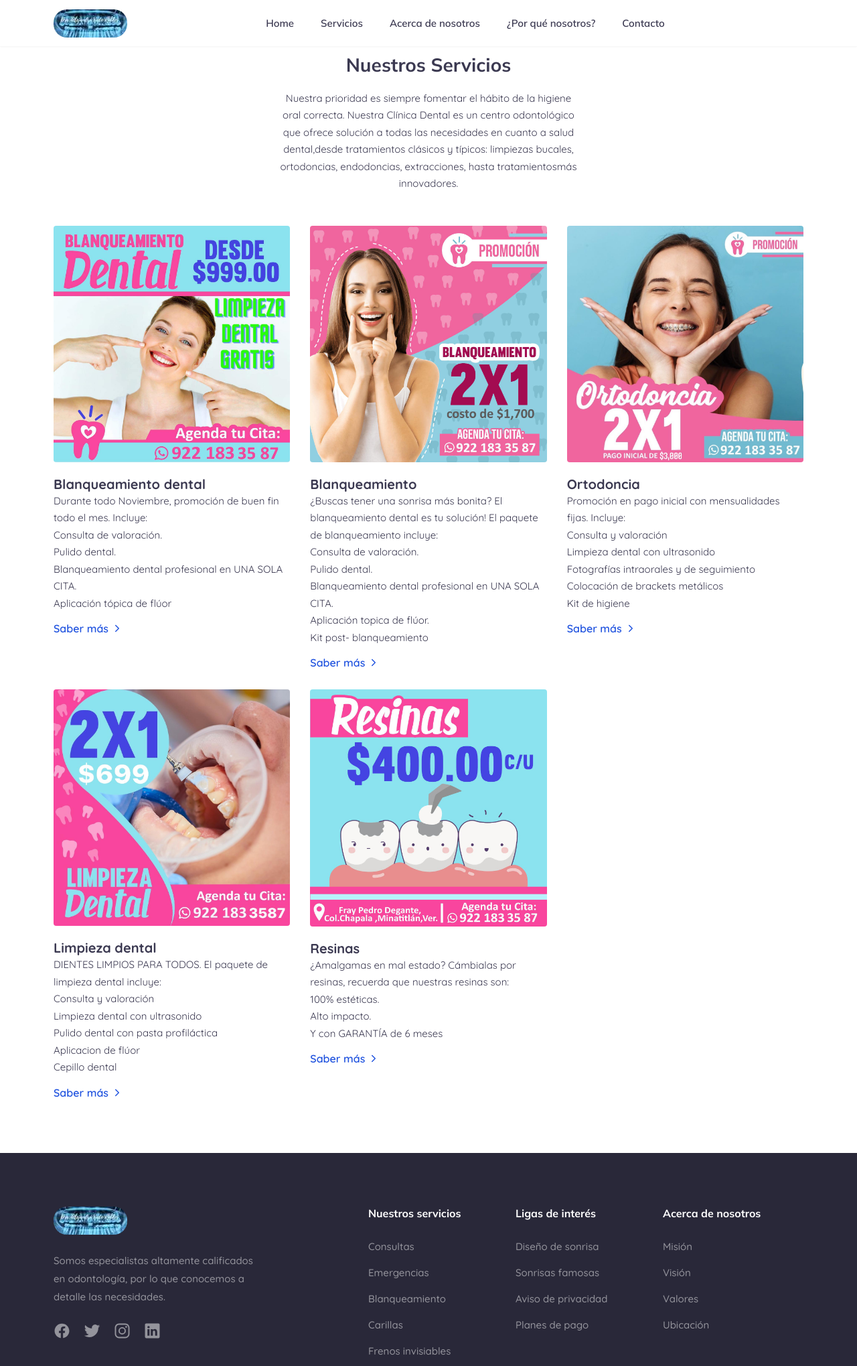
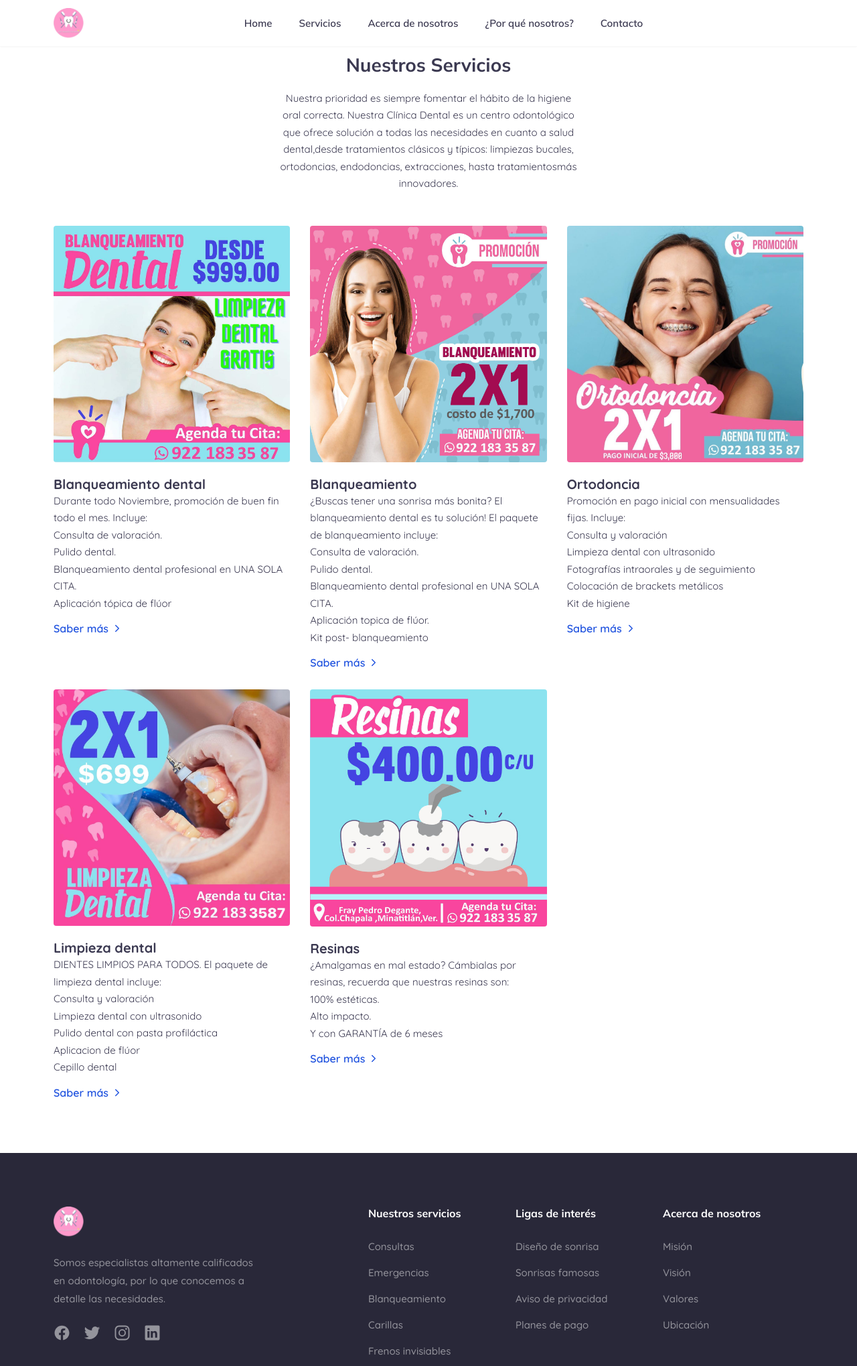
Before and after one commit to ZairaHernandez/diamondSmile, a plain HTML site: page servicios.html in a window 1280 px wide. Shown: the top 2039 px of the page at 67% size. Drawn offline with nearby package versions, Linux system fonts and the light colour scheme.

Commit message:
actualizacion logo

```diff
--- a/servicios.html
+++ b/servicios.html
@@ -30,7 +30,7 @@
         <div class="container">
 
             <a href="index.html" class="logo">
-                <img src="images/logo.jpg" alt="Logo de la empresa Dentale" title="Logo de la empresa Dentale">
+                <img src="images/logo.png" alt="Logo de la empresa Dentale" title="Logo de la empresa Dentale">
             </a>
 
             <button class="menu-toggle-btn" data-nav-toggle-btn>
@@ -262,7 +262,7 @@
             <div class="footer-brand">
 
                 <a href="#" class="logo">
-                    <img src="images/logo.jpg" alt="Logo de la empresa Dentale">
+                    <img src="images/logo.png" alt="Logo de la empresa Dentale">
                 </a>
 
                 <p class="footer-text">
```
